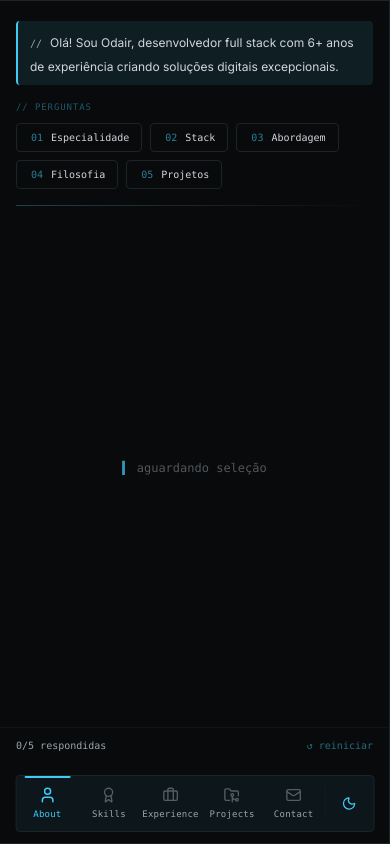
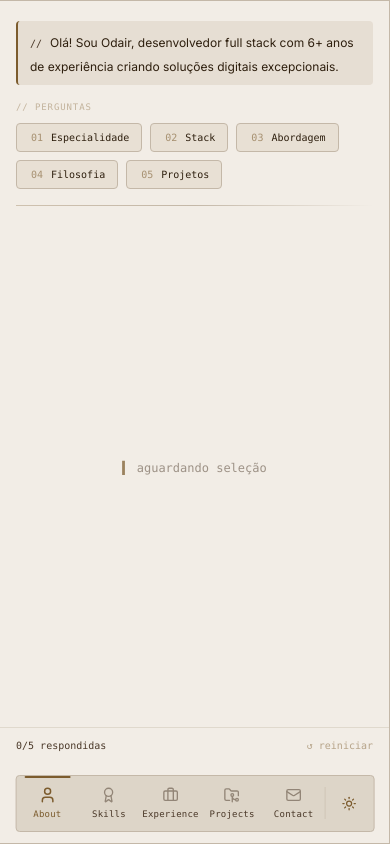
Before and after one commit to odairmichaelbendotti/personal-portfolio, a React (Vite) app in the folder frontend/: page / in a window 390 px wide. Built offline with nearby package versions, Linux system fonts and the light colour scheme.

Commit message:
fix: remove duplicate mobile filters in Projects and default mobile theme to light

```diff
--- a/frontend/src/components/Content/Projects.tsx
+++ b/frontend/src/components/Content/Projects.tsx
@@ -365,8 +365,8 @@ const Projects = () => {
             </div>
           </div>
 
-          {/* Filter tabs */}
-          <div className="flex items-center border-b border-default-border/40">
+          {/* Filter tabs — desktop only */}
+          <div className="hidden md:flex items-center border-b border-default-border/40">
             {categories.map((cat) => {
               const Icon = tabIcons[cat];
               const isActive = activeCategory === cat;
--- a/frontend/src/pages/Resume.tsx
+++ b/frontend/src/pages/Resume.tsx
@@ -15,7 +15,9 @@ export const Resume = () => {
     }
     return "About me";
   });
-  const [theme, setTheme] = useState<"light" | "dark">("dark");
+  const [theme, setTheme] = useState<"light" | "dark">(() =>
+    typeof window !== "undefined" && window.innerWidth < 768 ? "light" : "dark"
+  );
   const [isMobile, setIsMobile] = useState<boolean>(false);
 
   useEffect(() => {
```
